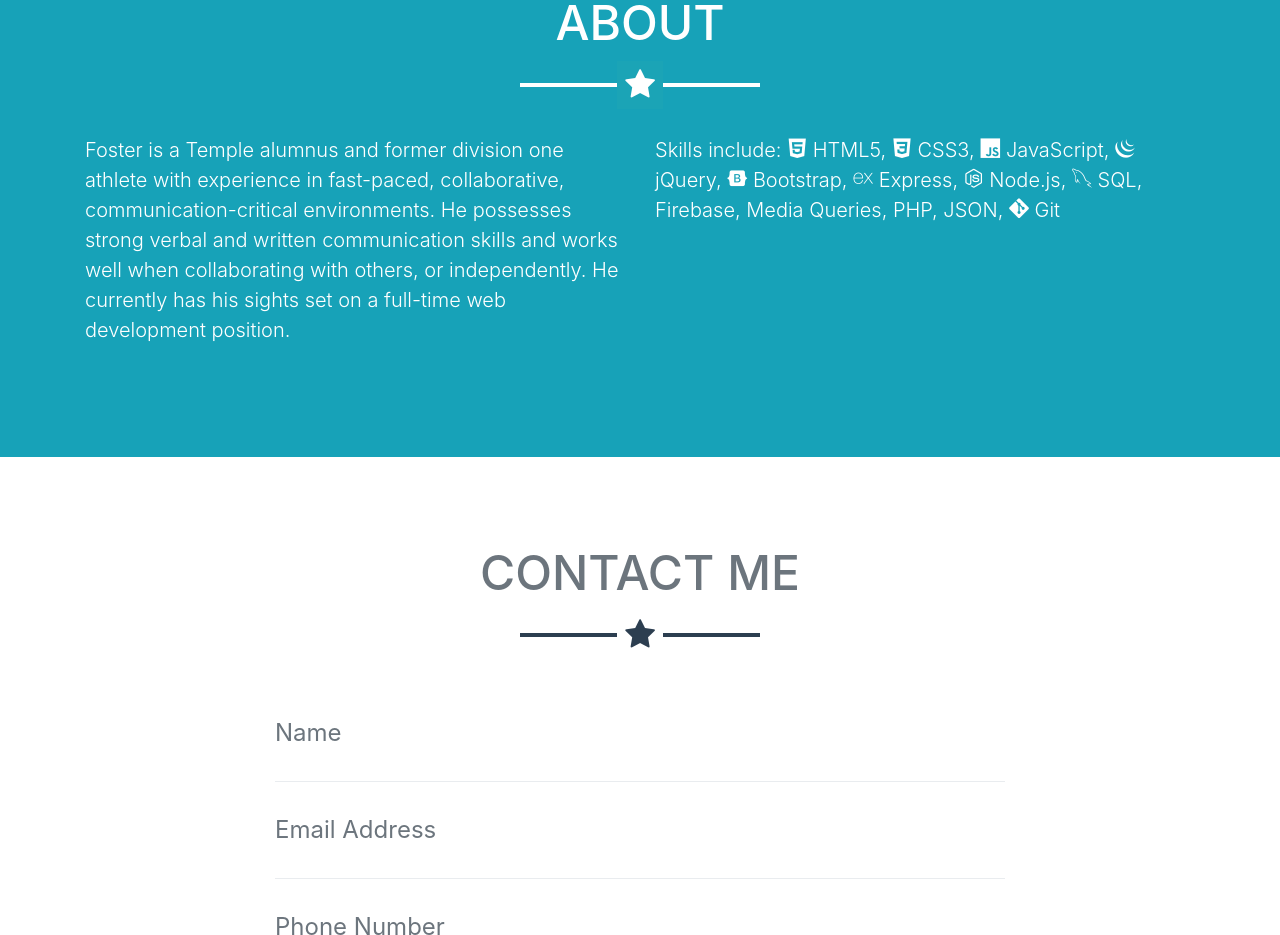
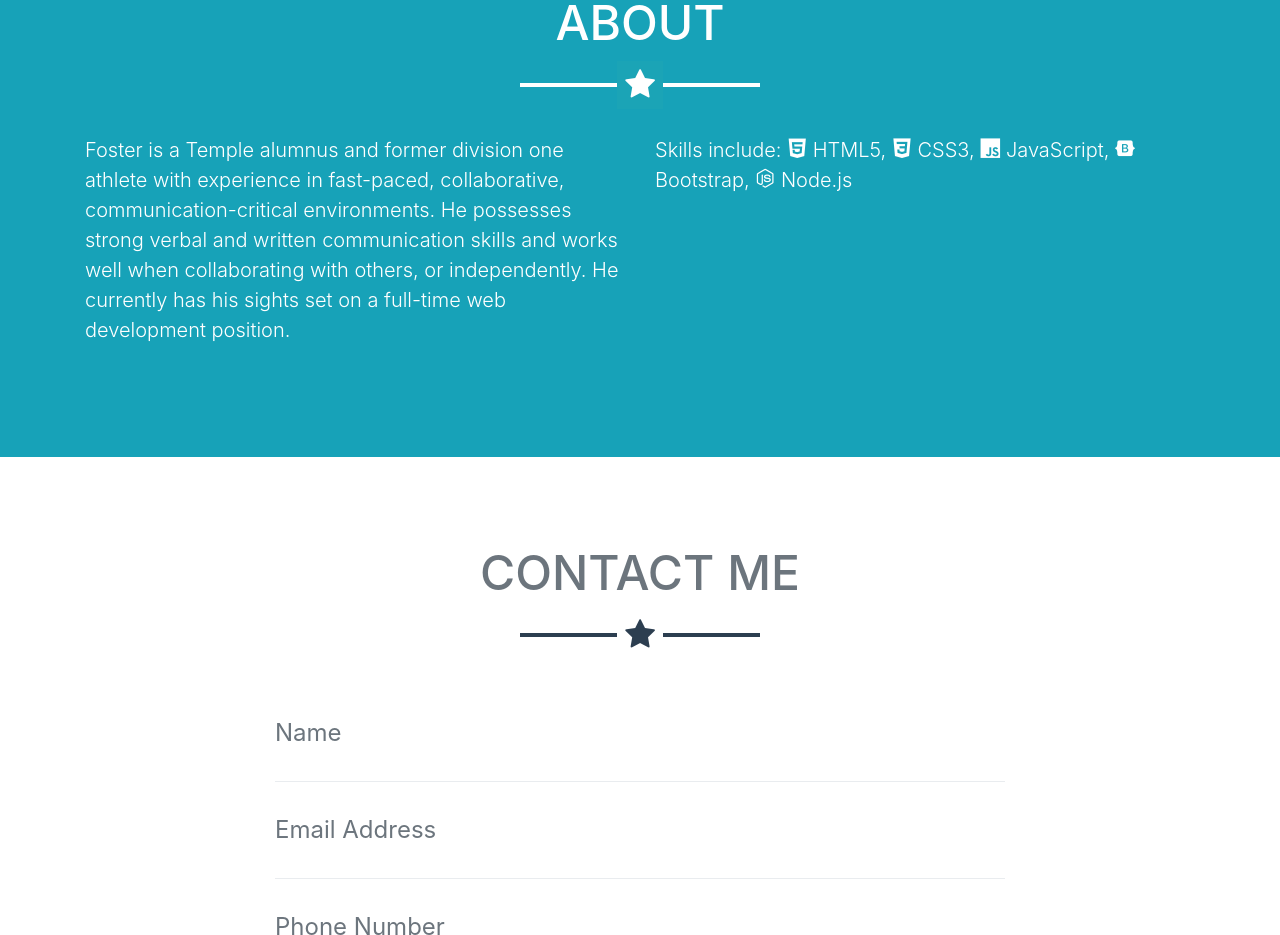
Before and after one commit to FDunigan/fdunigan.github.io, a website with bundled scripts: page index.html in a window 1280 px wide. Shown: the part 2075-3010 px from the top of the page. Built offline with nearby package versions, Linux system fonts and the light colour scheme; no server answers; files whose address does not match are found by name.

Commit message:
Changed About Section

```diff
--- a/index.html
+++ b/index.html
@@ -144,12 +144,8 @@
                         <i class="devicon-html5-plain"></i> HTML5,
                         <i class="devicon-css3-plain"></i> CSS3,
                         <i class="devicon-javascript-plain"></i> JavaScript,
-                        <i class="devicon-jquery-plain"></i> jQuery,
                         <i class="devicon-bootstrap-plain"></i> Bootstrap,
-                        <i class="devicon-express-original"></i> Express,
-                        <i class="devicon-nodejs-plain"></i> Node.js,
-                        <i class="devicon-mysql-plain"></i> SQL, Firebase, Media Queries, PHP, JSON,
-                        <i class="devicon-git-plain"></i> Git
+                        <i class="devicon-nodejs-plain"></i> Node.js
                     </p>
                 </div>
             </div>
```
